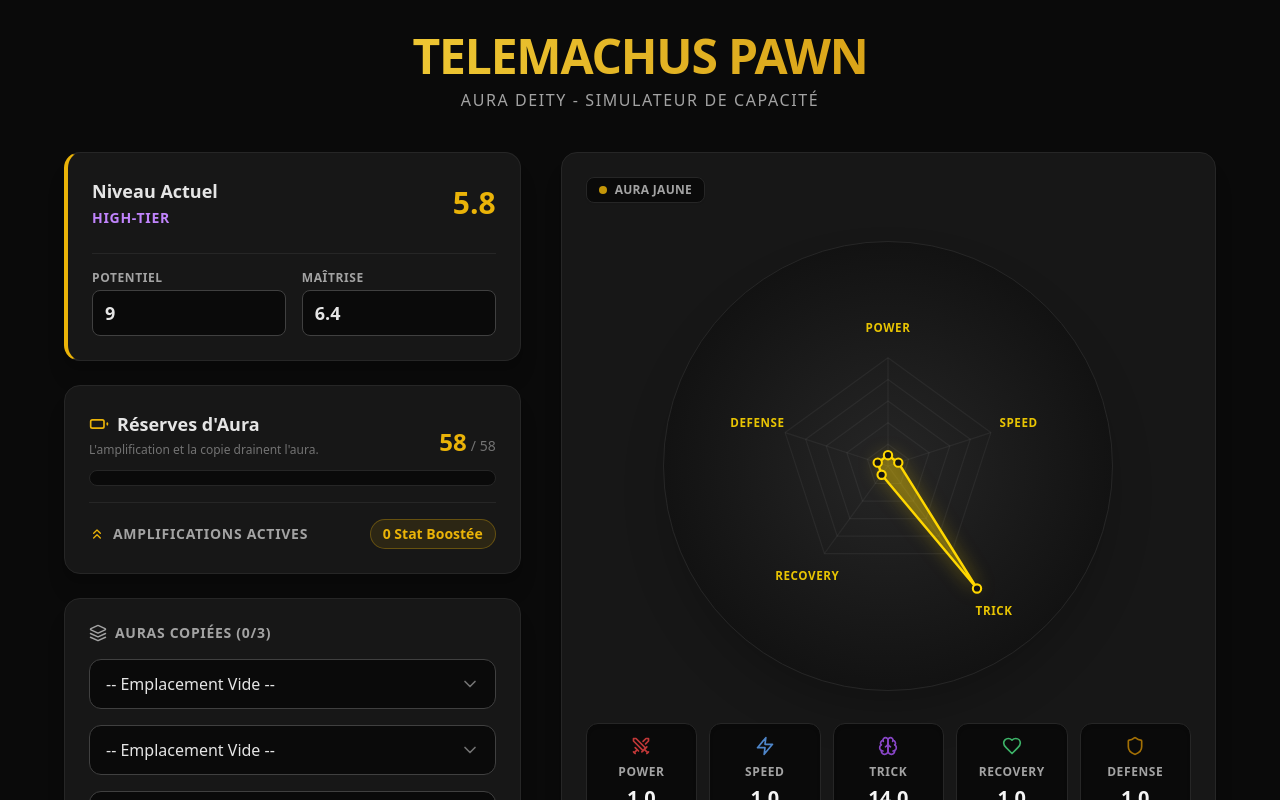
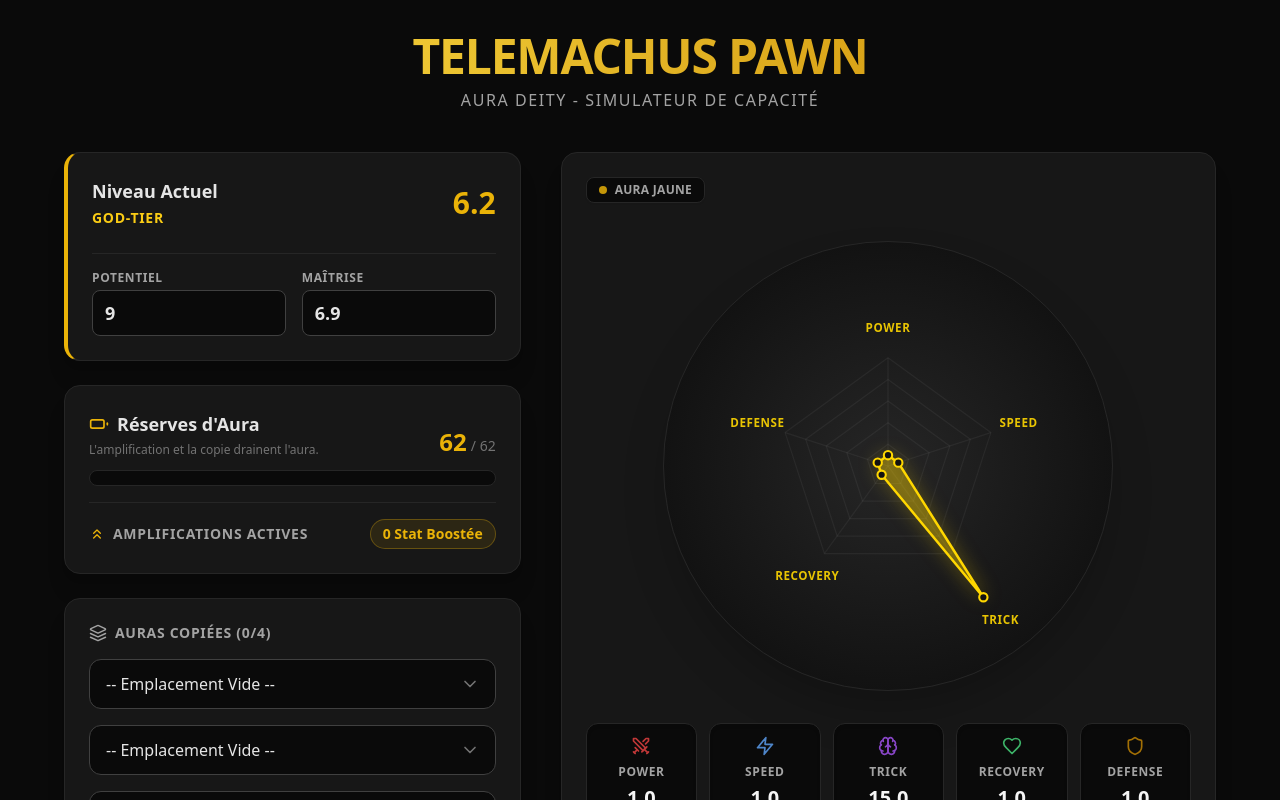
Before and after one commit to The-Night7/telemachus-simulateur, a React (Vite) app: page / in a window 1280 px wide. Shown: the top 800 px of the page. Built offline with nearby package versions, Linux system fonts and the light colour scheme.

Commit message:
chore: update default mastery value from 6.4 to 6.9

```diff
--- a/src/App.tsx
+++ b/src/App.tsx
@@ -126,7 +126,7 @@ const RadarChart = ({ stats, boosts }: { stats: Record<string, number>, boosts:
 // --- 3. APPLICATION PRINCIPALE ---
 export default function App() {
   const [potential, setPotential] = useState(9.0);
-  const [mastery, setMastery] = useState(6.4);
+  const [mastery, setMastery] = useState(6.9);
   const [slots, setSlots] = useState<string[]>(["", "", "", ""]);
 
   // Le niveau est calculé dynamiquement
```
